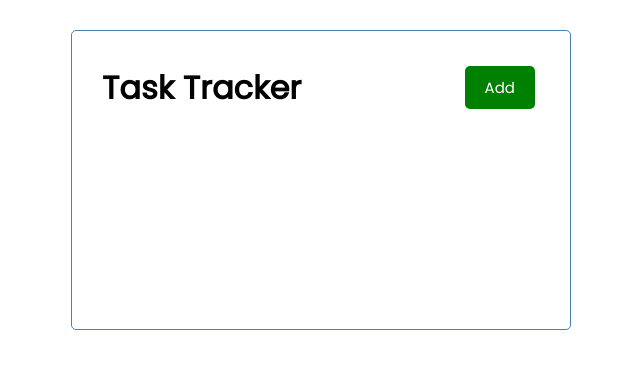
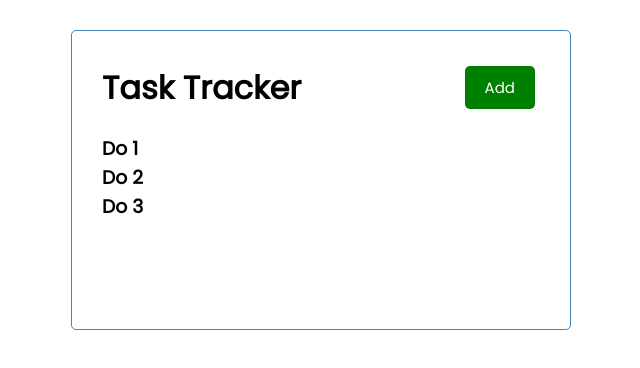
Before and after one commit to o0p/todo-react, a React (Create React App) app: page / in a window 1280 px wide. Shown: the top 368 px of the page, without its empty margins (319-959 px from the left). Built offline with nearby package versions, Linux system fonts and the light colour scheme.

Commit message:
Add key to tasks

```diff
--- a/src/App.js
+++ b/src/App.js
@@ -1,9 +1,11 @@
 import Header from './components/Header';
+import Tasks from './components/Tasks';
 
 function App() {
   return (
     <div className="container">
       <Header />
+      <Tasks />
     </div>
   );
 }
--- a/src/components/Tasks.jsx
+++ b/src/components/Tasks.jsx
@@ -22,8 +22,10 @@
   return (
     <>
       {tasks.map((task) => (
-        <h3>{task.text}</h3>
+        <h3 key={task.id}>{task.text}</h3>
       ))}
     </>
   );
 };
+
+export default Tasks;
```
